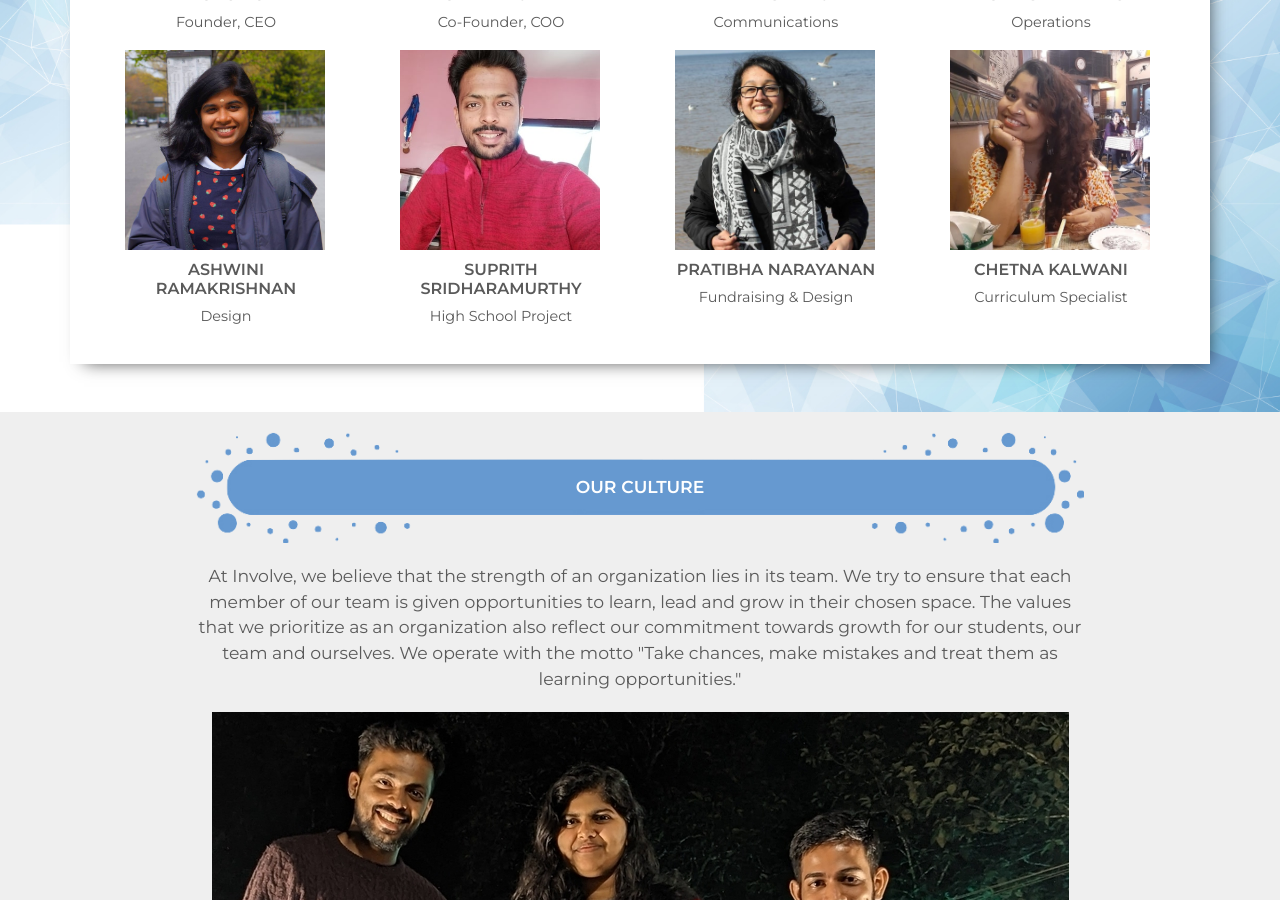
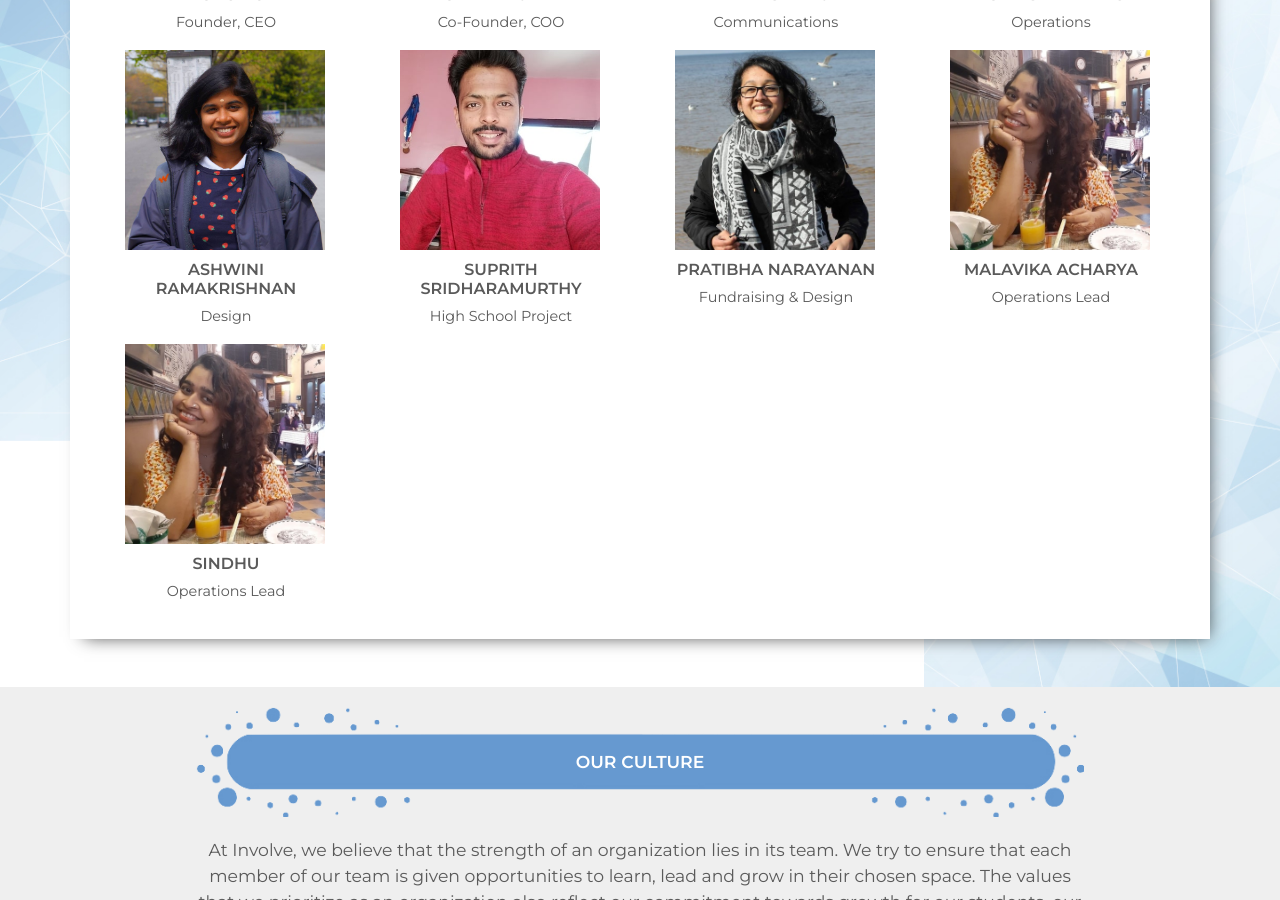
Before and after one commit to Involve-Edu/involveedupublic, a Jekyll site: the page built from about-us.md, in a window 1280 px wide and 900 px high, scrolled down 1258 px. Built offline with Jekyll 4.4.1, drawn with Linux system fonts in a browser that asks for light colours.

Commit message:
Update about-us.yml

```diff
--- a/_data/about-us.yml
+++ b/_data/about-us.yml
@@ -64,9 +64,14 @@ people:
       bio: I am the solid rock in the flowing river
       img: assets/img/aboutUs/pratibhaLinkedin-min.jpg
 
-    - name: CHETNA KALWANI
-      designation: Curriculum Specialist
-      bio: CHETNA KALWANI
+    - name: MALAVIKA ACHARYA
+      designation: Operations Lead
+      bio: MALAVIKA ACHARYA
+      img: assets/img/aboutUs/chetnaCropped-min.jpg
+
+    - name: SINDHU
+      designation: Operations Lead
+      bio: SINDHU
       img: assets/img/aboutUs/chetnaCropped-min.jpg
 
 culture:
```
